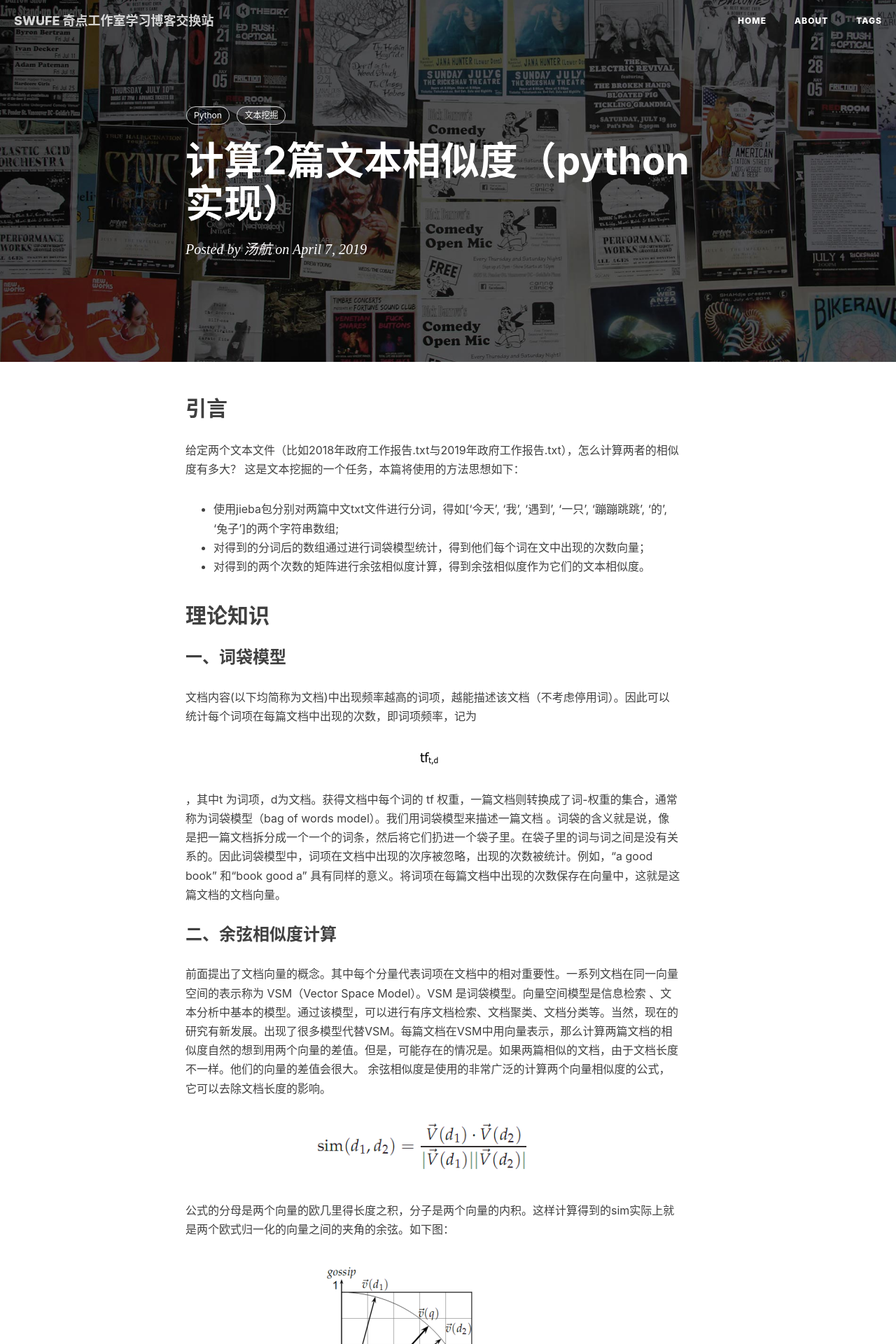
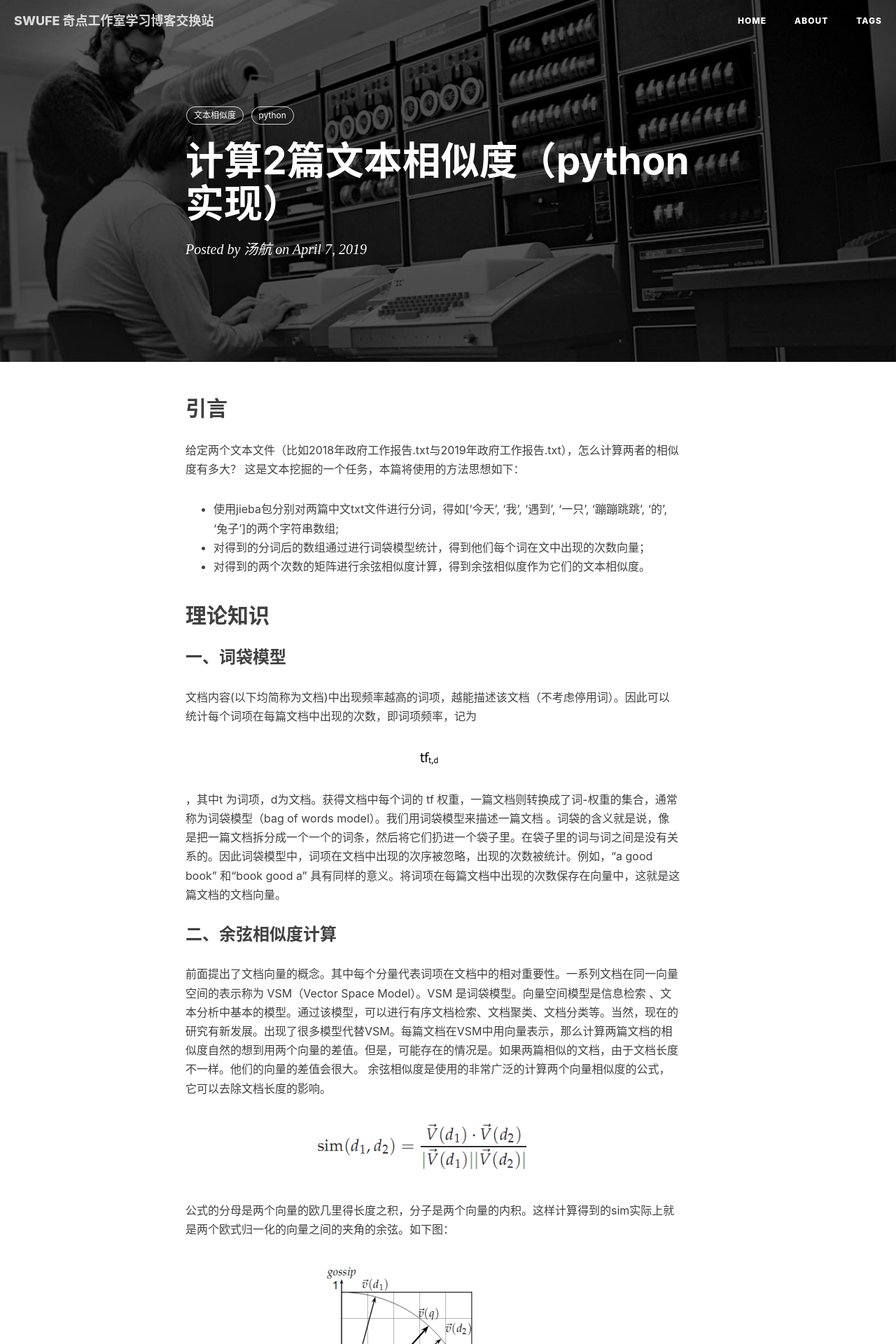
Before and after one commit to wjy990706/Blog-Share, a Jekyll site: the page built from _posts/2019-04-07-计算2篇文本相似度（python实现）.md, in a window 1280 px wide. Shown: the top 1920 px of the page at 70% size. Built offline with Jekyll 4.4.1, drawn with Linux system fonts in a browser that asks for light colours; nearby versions of some CDN libraries; comment, search, counter and statistics services are not loaded.

Commit message:
Update 2019-04-07-计算2篇文本相似度（python实现）.md

```diff
--- a/_posts/2019-04-07-计算2篇文本相似度（python实现）.md
+++ b/_posts/2019-04-07-计算2篇文本相似度（python实现）.md
@@ -3,9 +3,10 @@ layout:     post
 title:      "计算2篇文本相似度（python实现）"
 date:       2019-04-07
 author:     "汤航"
+header-img: "img/post-bg-unix-linux.jpg"
 tags:
-    - Python
-    - 文本挖掘
+    - 文本相似度
+    - python
 ---
 
 ## 引言
```
